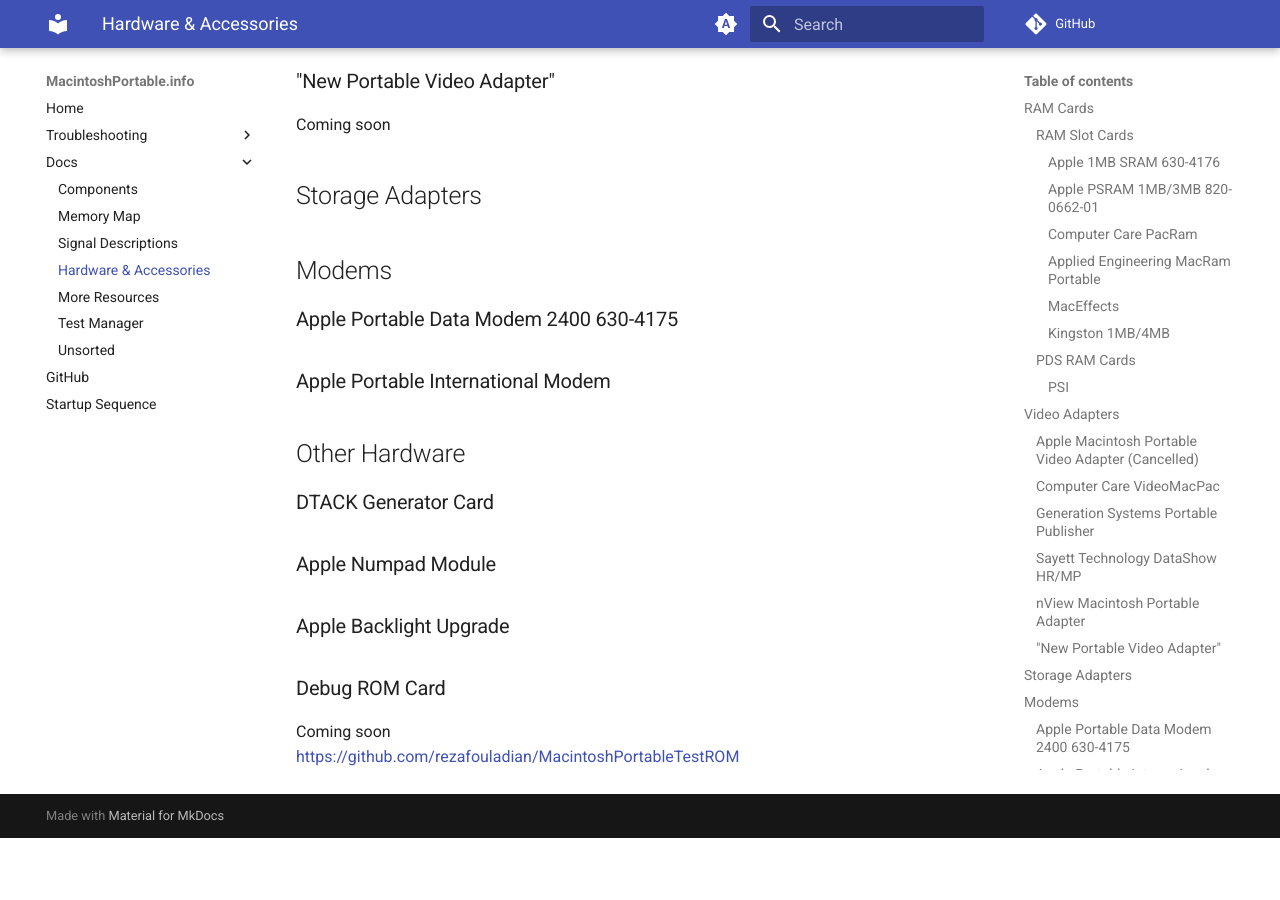
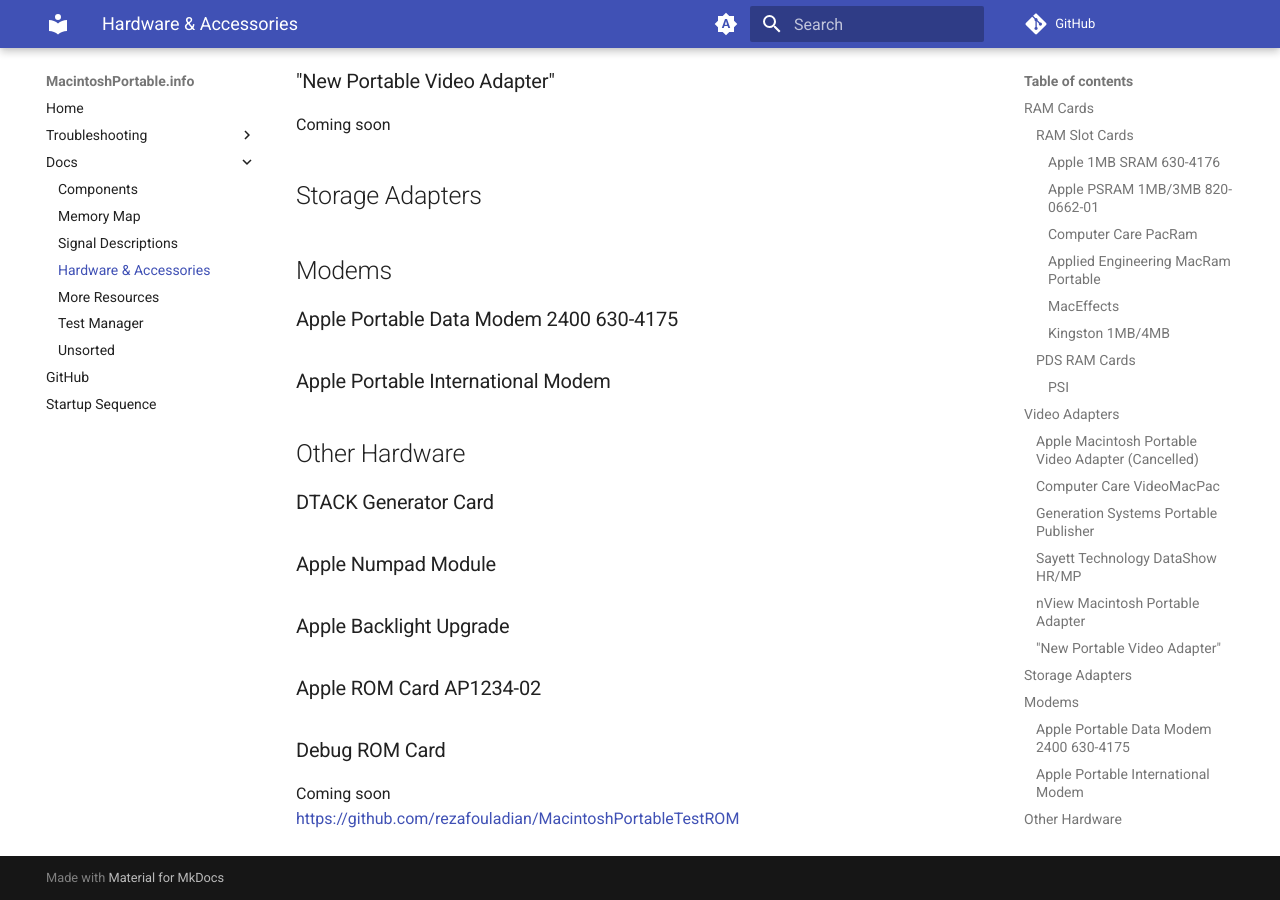
Before and after one commit to rezafouladian/MacintoshPortable, an MkDocs documentation site: the page built from docs/HardwareAndAccessories.md, in a window 1280 px wide and 900 px high, scrolled down 1016 px. Built offline with MkDocs 1.6.1 and Material for MkDocs 9.7.7, drawn with Linux system fonts in a browser that asks for light colours; comment, search, counter and statistics services are not loaded; before the commit the page ends 1854 px from its top, so only the background shows below that.

Commit message:
Add Apple prototype ROM card

```diff
--- a/docs/HardwareAndAccessories.md
+++ b/docs/HardwareAndAccessories.md
@@ -49,6 +49,8 @@ Coming soon
 
 ### Apple Backlight Upgrade
 
+### Apple ROM Card AP1234-02
+
 ### Debug ROM Card
 Coming soon
 [https://github.com/rezafouladian/MacintoshPortableTestROM](https://github.com/rezafouladian/MacintoshPortableTestROM)
```
